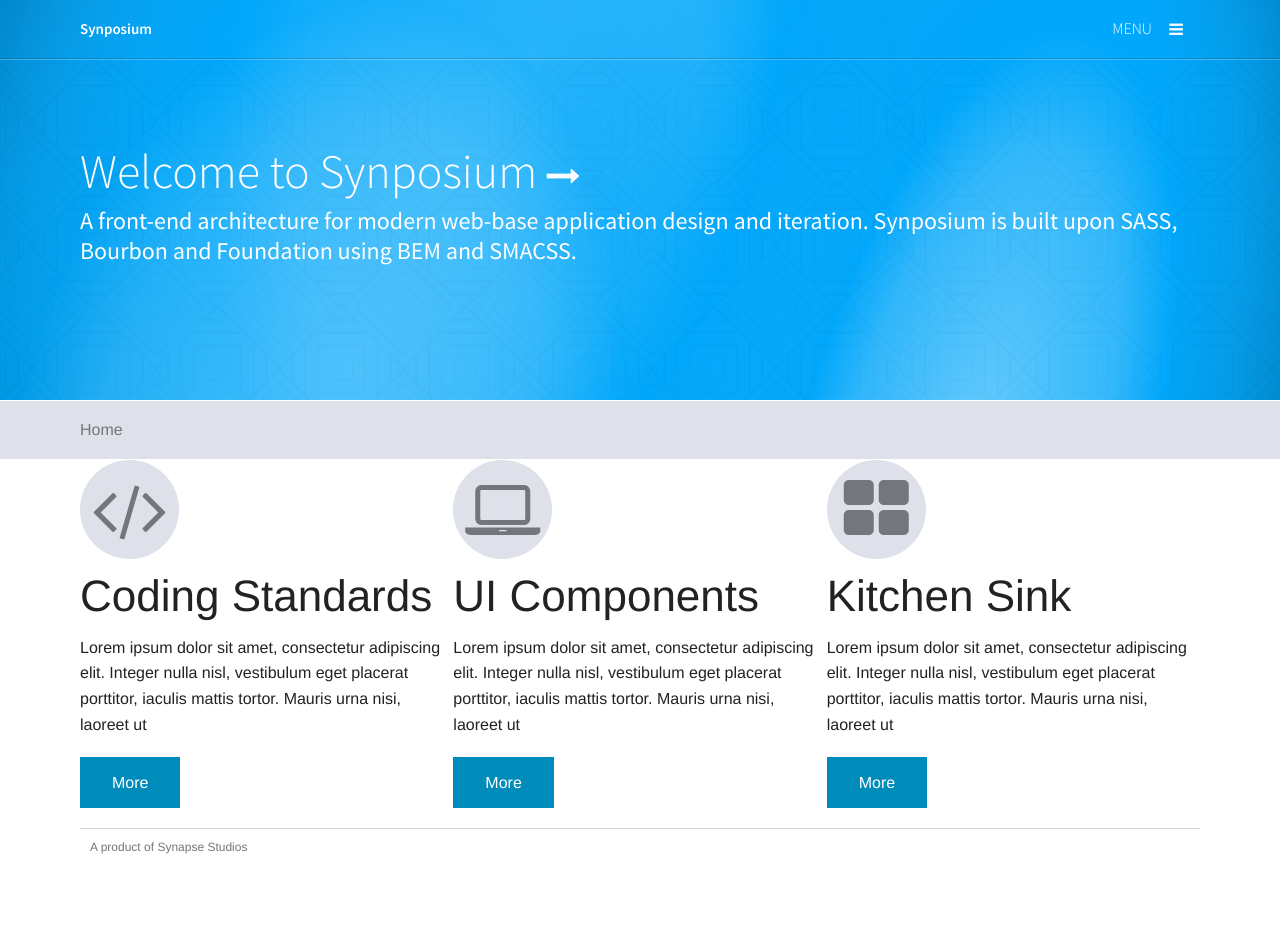
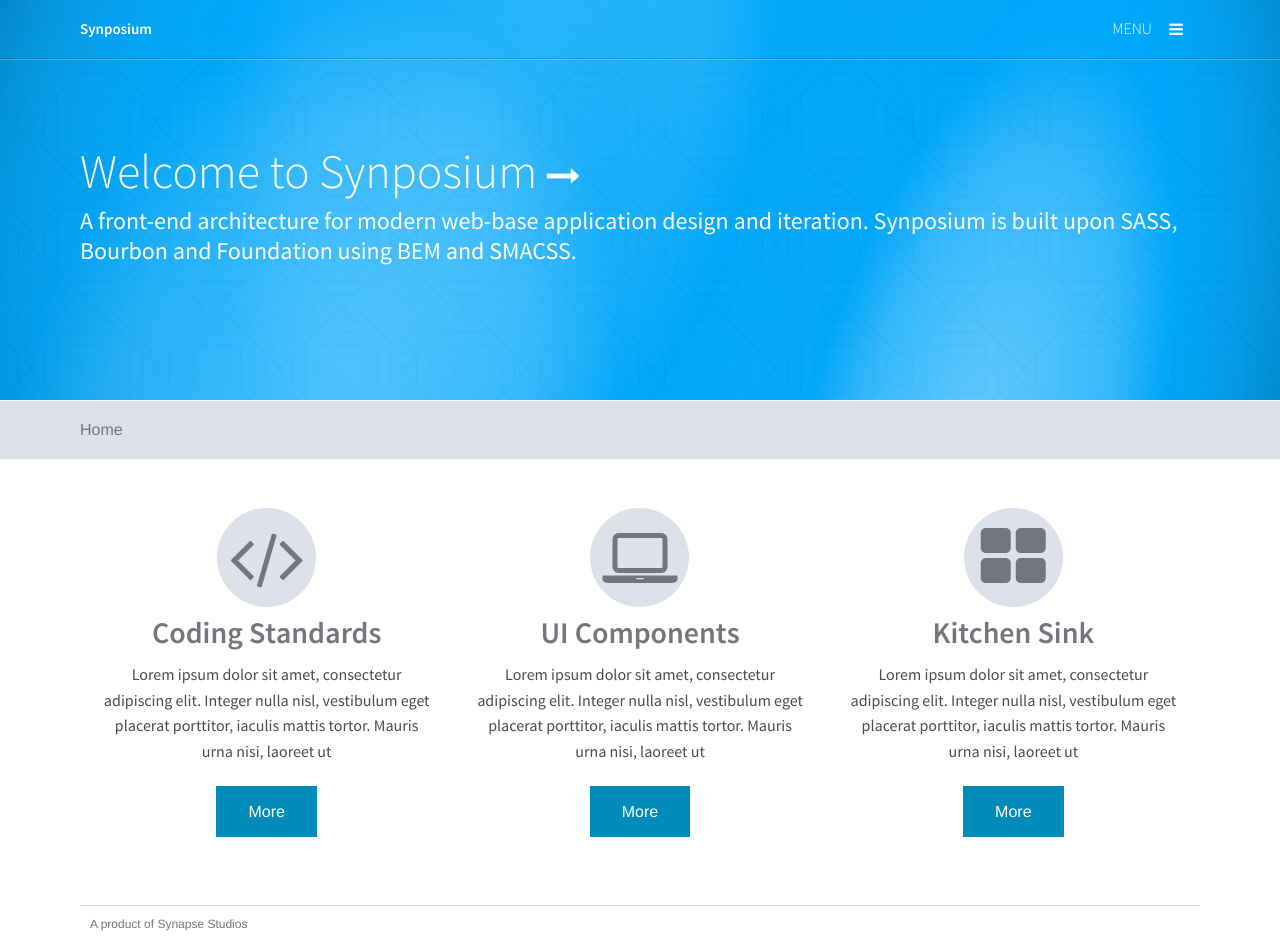
Before and after one commit to natestormer/synposium, a website: page app/index.html in a window 1280 px wide. Before the commit the page ends 866 px from the top, so only its background shows below. Drawn offline with Linux system fonts and the light colour scheme.

Commit message:
Fix homepage section boxes

```diff
--- a/app/index.html
+++ b/app/index.html
@@ -260,7 +260,7 @@
 				</div>
 				<div class="syn-home-sections syn-layout--max-width">
 					<div class="row collapse">
-						<div class="medium-4 columns">
+						<div class="medium-4 columns text-center">
 							<div class="syn-home-sections__section">
 								<div class="roundicon roundicon--xlarge">
 									<span class="roundicon__icon fa fa-code"></span>
@@ -270,7 +270,7 @@
 								<a class="button button--primary" href="#">More</a>
 							</div>
 						</div>
-						<div class="medium-4 columns">
+						<div class="medium-4 columns text-center">
 							<div class="syn-home-sections__section">
 								<div class="roundicon roundicon--xlarge">
 									<span class="roundicon__icon fa fa-laptop"></span>
@@ -280,7 +280,7 @@
 								<a class="button button--secondary" href="#">More</a>
 							</div>
 						</div>
-						<div class="medium-4 columns">
+						<div class="medium-4 columns text-center">
 							<div class="syn-home-sections__section">
 								<div class="roundicon roundicon--xlarge">
 									<span class="roundicon__icon fa fa-th-large"></span>
--- a/app/scss/app.scss
+++ b/app/scss/app.scss
@@ -44,3 +44,5 @@
 	@import "synposium/syn-hero";
 	@import "synposium/syn-breadcrumbs";
 	@import "synposium/syn-icons";
+
+	@import "synposium/syn-home";
--- /dev/null
+++ b/app/scss/synposium/_syn-home.scss
@@ -0,0 +1,21 @@
+.syn-home-sections {
+	padding   :   rem-calc(48 0);
+
+	h1 {
+		@extend .ff-source-bold;
+
+		font-size  :  rem-calc(30);
+		color      :  $themeMGray;
+	}
+
+	p {
+		@extend .ff-source;
+
+		color  :  $themeDGray;
+	}
+
+}
+
+.syn-home-sections__section {
+	padding   :   rem-calc(0 21);
+}
```
Also changed, not shown: app/css/app.css.
